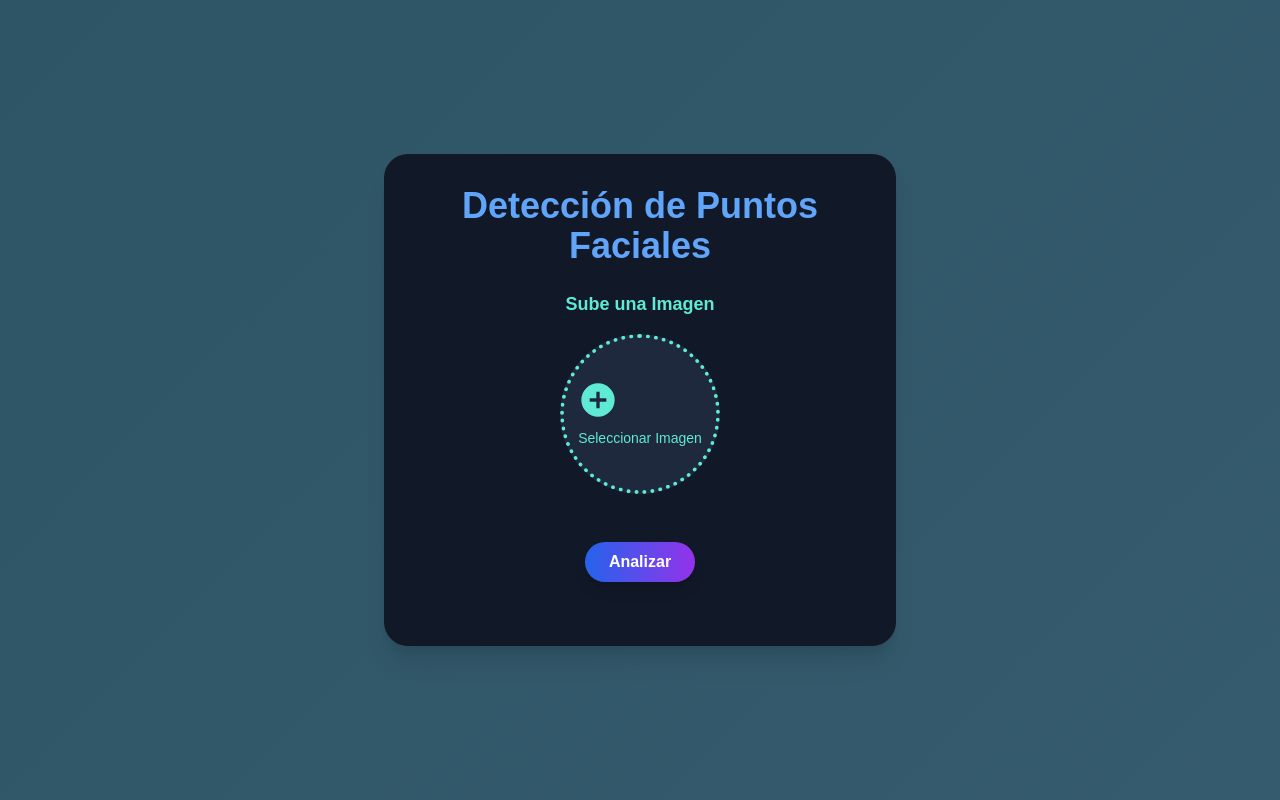
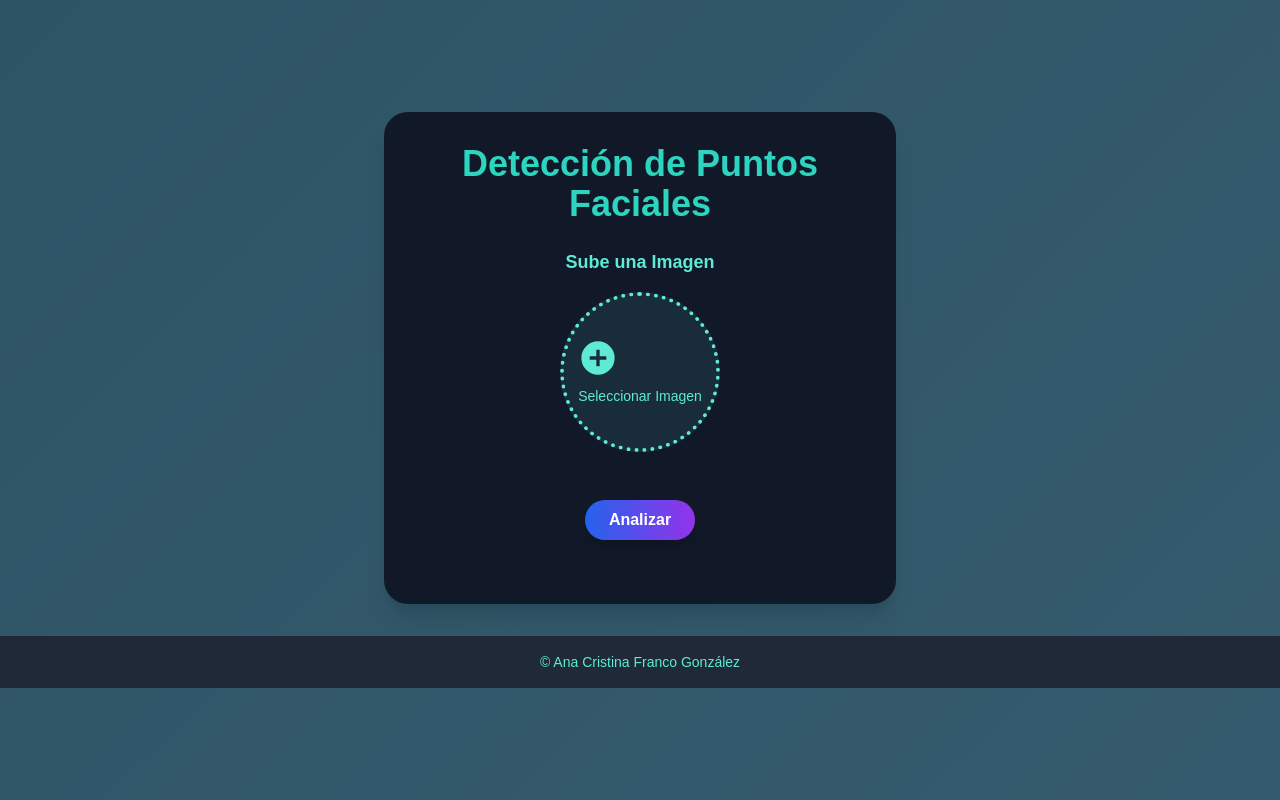
Before and after one commit to ANAFRAN82/anafrancoemociones, a Flask app: page / in a window 1280 px wide. Run offline with Flask 2, Linux system fonts and the light colour scheme; some libraries are stand-ins or nearby versions.

Commit message:
Update index.html

```diff
--- a/emotion/templates/index.html
+++ b/emotion/templates/index.html
@@ -7,7 +7,6 @@
     <script src="https://cdn.tailwindcss.com"></script>
     <script src="https://code.jquery.com/jquery-3.6.0.min.js"></script>
     <style>
-        /* Fondo animado */
         body {
             background: linear-gradient(135deg, #0f2027, #2c5364, #3a6073);
             background-size: 400% 400%;
@@ -22,7 +21,6 @@
             100% { background-position: 0% 50%; }
         }
 
-        /* Animación para botones y contenedor */
         .animated-button:hover {
             transform: scale(1.1);
             box-shadow: 0px 8px 15px rgba(255, 255, 255, 0.2);
@@ -36,17 +34,15 @@
         }
     </style>
 </head>
-<body class="flex items-center justify-center min-h-screen">
+<body class="flex flex-col items-center justify-center min-h-screen">
 
-    <!-- Contenedor principal -->
-    <div class="container max-w-lg w-full p-8 bg-gray-900 rounded-3xl shadow-xl text-center">
-        <h1 class="text-4xl font-bold mb-6 text-blue-400">Detección de Puntos Faciales</h1>
+    <div class="container max-w-lg w-full p-8 bg-gray-900 rounded-3xl shadow-xl text-center mb-8">
+        <h1 class="text-4xl font-bold mb-6 text-teal-400">Detección de Puntos Faciales</h1>
 
-        <!-- Sección de subida de imagen -->
         <section class="mb-8">
             <h2 class="text-lg font-semibold text-teal-300 mb-4">Sube una Imagen</h2>
             <form id="uploadForm" class="flex flex-col items-center">
-                <label class="flex flex-col items-center justify-center w-40 h-40 rounded-full bg-blue-300 bg-opacity-10 hover:bg-opacity-20 transition cursor-pointer border-4 border-dotted border-teal-300">
+                <label class="flex flex-col items-center justify-center w-40 h-40 rounded-full bg-teal-300 bg-opacity-10 hover:bg-opacity-20 transition cursor-pointer border-4 border-dotted border-teal-300">
                     <div class="text-teal-300">
                         <svg xmlns="http://www.w3.org/2000/svg" class="w-10 h-10" viewBox="0 0 24 24" fill="currentColor">
                             <path d="M12 2a10 10 0 00-10 10 10 10 0 0010 10 10 10 0 0010-10 10 10 0 00-10-10zm5 11h-4v4h-2v-4H7v-2h4V7h2v4h4v2z"/>
@@ -55,15 +51,13 @@
                     </div>
                     <input type="file" class="hidden" name="file" accept=".jpg,.jpeg,.png" onchange="mostrarNombreArchivo(this)" />
                 </label>
-                <!-- Mostrar nombre del archivo -->
                 <p id="nombreArchivo" class="mt-4 text-teal-200 text-sm"></p>
                 <button type="submit" class="animated-button mt-8 bg-gradient-to-r from-blue-600 to-purple-600 px-6 py-2 rounded-full shadow-lg text-white font-semibold hover:from-purple-500 hover:to-blue-500 transition-transform duration-300">Analizar</button>
             </form>
         </section>
 
-        <!-- Cargando, errores y resultados -->
         <section id="loading" class="hidden text-center my-4">
-            <div class="animate-spin rounded-full h-12 w-12 border-t-4 border-blue-400"></div>
+            <div class="animate-spin rounded-full h-12 w-12 border-t-4 border-teal-400"></div>
         </section>
         <section id="results" class="hidden">
             <h2 class="text-xl font-semibold mb-4 text-purple-300">Resultado</h2>
@@ -75,7 +69,7 @@
 
         {% if images %}
         <section class="mt-10">
-            <h2 class="text-xl font-semibold mb-3 text-blue-200">Imágenes anteriores</h2>
+            <h2 class="text-xl font-semibold mb-3 text-teal-200">Imágenes Anteriores</h2>
             <div class="grid grid-cols-3 gap-4">
                 {% for image in images %}
                 <div class="relative group">
@@ -87,14 +81,16 @@
         {% endif %}
     </div>
 
+    <footer class="w-full bg-gray-800 text-teal-300 py-4 text-center">
+        <p class="text-sm">&copy; Ana Cristina Franco González</p>
+    </footer>
+
     <script>
-        // Mostrar nombre del archivo
         function mostrarNombreArchivo(input) {
             var nombreArchivo = input.files[0].name;
             document.getElementById('nombreArchivo').textContent = "Archivo: " + nombreArchivo;
         }
 
-        // Mostrar y ocultar secciones de carga, error y resultados
         function showLoading() {
             $('#loading').removeClass('hidden');
             $('#error').addClass('hidden');
@@ -127,6 +123,7 @@
                 });
             });
         });
+
         function analyzeExisting(filename) {
             showLoading();
             const formData = new FormData();
```
